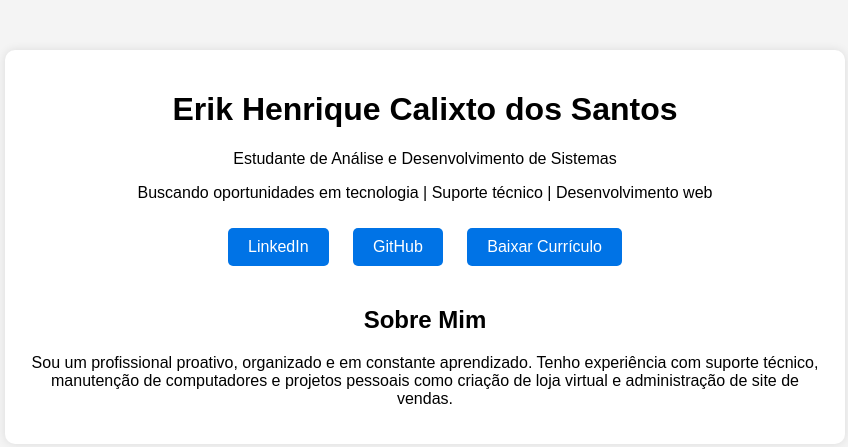
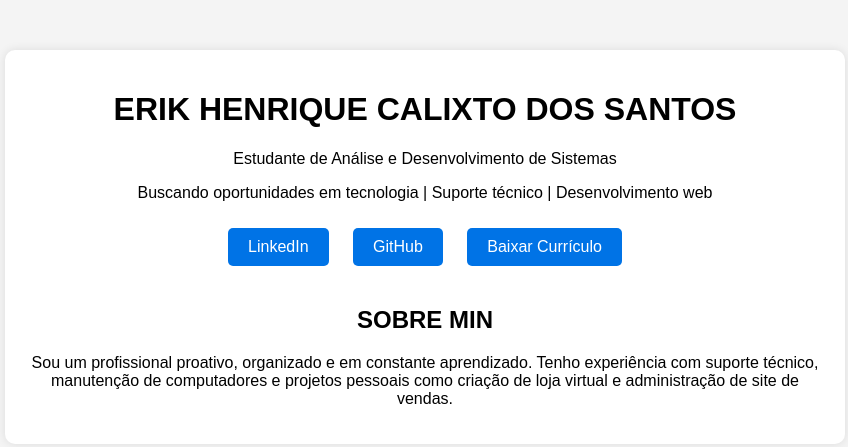
Before and after one commit to ERIKI-07/pagina-pessoal-erik, a plain HTML site: page index.html in a window 1280 px wide. Shown: the whole page, without its empty margins (215-1063 px from the left). Drawn offline with Linux system fonts and the light colour scheme.

Commit message:
Update index.html

```diff
--- a/index.html
+++ b/index.html
@@ -8,7 +8,7 @@
 </head>
 <body>
     <div class="container">
-        <h1>Erik Henrique Calixto dos Santos</h1>
+        <h1>ERIK HENRIQUE CALIXTO DOS SANTOS</h1>
         <p>Estudante de Análise e Desenvolvimento de Sistemas</p>
         <p>Buscando oportunidades em tecnologia | Suporte técnico | Desenvolvimento web</p>
         <div class="links">
@@ -17,7 +17,7 @@
             <a href="Curriculo_Erik_Tecnologia.docx" download>Baixar Currículo</a>
         </div>
         <section class="sobre">
-            <h2>Sobre Mim</h2>
+            <h2>SOBRE MIN</h2>
             <p>Sou um profissional proativo, organizado e em constante aprendizado. Tenho experiência com suporte técnico, manutenção de computadores e projetos pessoais como criação de loja virtual e administração de site de vendas.</p>
         </section>
     </div>
```
